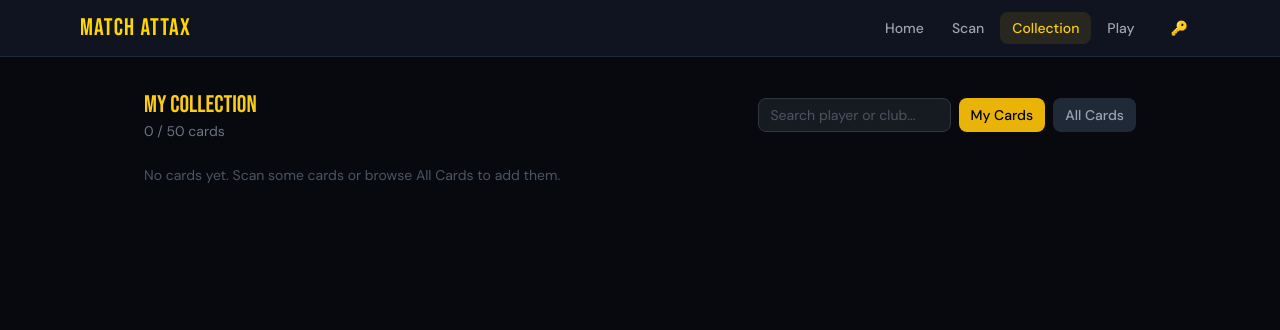
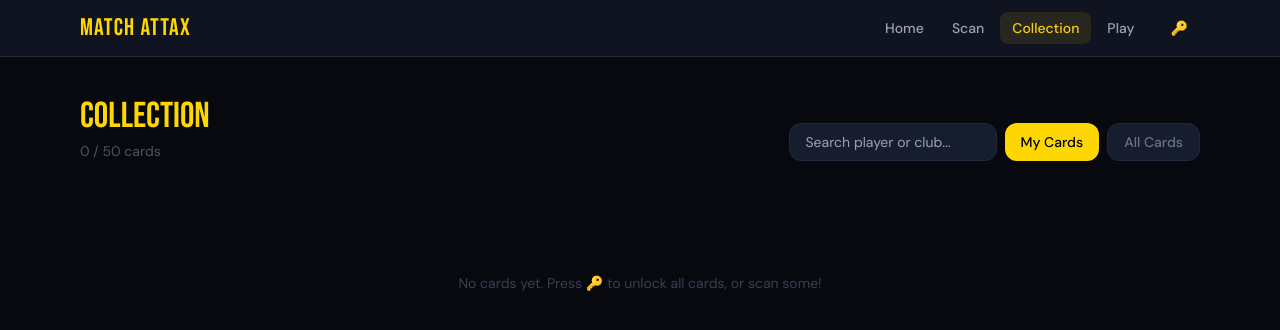
Before and after one commit to Rithikmahadev12/Match-Attax, a React (Vite) app in the folder client/: page /collection in a window 1280 px wide. Shown: the top 330 px of the page. Built offline with nearby package versions, Linux system fonts and the light colour scheme.

Commit message:
Update collection.jsx

```diff
--- a/client/src/pages/collection.jsx
+++ b/client/src/pages/collection.jsx
@@ -6,91 +6,71 @@ export default function Collection() {
   const { collection, addCard, removeCard } = useStore();
   const [allCards, setAllCards] = useState([]);
   const [search, setSearch] = useState('');
-  const [tab, setTab] = useState('mine'); // 'mine' | 'all'
+  const [tab, setTab] = useState('mine');
   const [loading, setLoading] = useState(false);
 
   useEffect(() => {
     if (tab === 'all' && allCards.length === 0) {
       setLoading(true);
-      fetch('/api/cards')
-        .then(r => r.json())
-        .then(data => { setAllCards(data); setLoading(false); });
+      fetch('/api/cards').then(r => r.json()).then(data => { setAllCards(data); setLoading(false); });
     }
   }, [tab]);
 
   const owned = new Set(collection.map(c => c.id));
-
   const filtered = (tab === 'mine' ? collection : allCards).filter(c =>
     c.name.toLowerCase().includes(search.toLowerCase()) ||
     c.club.toLowerCase().includes(search.toLowerCase())
   );
 
   return (
-    <div className="max-w-5xl mx-auto px-4 py-8">
-      <div className="flex flex-wrap items-center justify-between gap-4 mb-6">
+    <div className="max-w-6xl mx-auto px-4 py-10">
+      {/* Header */}
+      <div className="flex flex-wrap items-end justify-between gap-4 mb-8">
         <div>
-          <h1 className="font-display text-2xl text-yellow-400">My Collection</h1>
-          <p className="text-gray-500 text-sm">{collection.length} / 50 cards</p>
+          <h1 className="font-display text-4xl" style={{ color: 'var(--gold)' }}>COLLECTION</h1>
+          <p className="text-gray-600 text-sm mt-1">{collection.length} / 50 cards</p>
         </div>
-        <div className="flex gap-2">
+        <div className="flex gap-2 flex-wrap">
           <input
-            className="bg-[#161b22] border border-[#30363d] rounded-lg px-3 py-1.5 text-sm text-white placeholder-gray-600 focus:outline-none focus:border-yellow-500"
+            value={search} onChange={e => setSearch(e.target.value)}
             placeholder="Search player or club..."
-            value={search}
-            onChange={e => setSearch(e.target.value)}
+            className="px-4 py-2 rounded-xl text-sm text-white outline-none w-52"
+            style={{ background: 'var(--surface2)', border: '1px solid var(--border)' }}
           />
-          <button
-            onClick={() => { setTab('mine'); setSearch(''); }}
-            className={`px-3 py-1.5 rounded-lg text-sm font-medium transition ${tab === 'mine' ? 'bg-yellow-500 text-black' : 'bg-gray-800 text-gray-400'}`}
-          >
-            My Cards
-          </button>
-          <button
-            onClick={() => { setTab('all'); setSearch(''); }}
-            className={`px-3 py-1.5 rounded-lg text-sm font-medium transition ${tab === 'all' ? 'bg-yellow-500 text-black' : 'bg-gray-800 text-gray-400'}`}
-          >
-            All Cards
-          </button>
+          {['mine', 'all'].map(t => (
+            <button key={t} onClick={() => { setTab(t); setSearch(''); }}
+              className="px-4 py-2 rounded-xl text-sm font-medium transition"
+              style={tab === t
+                ? { background: 'var(--gold)', color: '#000' }
+                : { background: 'var(--surface2)', color: '#6b7280', border: '1px solid var(--border)' }}>
+              {t === 'mine' ? 'My Cards' : 'All Cards'}
+            </button>
+          ))}
         </div>
       </div>
 
-      {loading && <p className="text-gray-500 text-sm">Loading cards...</p>}
+      {loading && <p className="text-gray-600 text-sm">Loading...</p>}
 
       {filtered.length === 0 && !loading && (
-        <p className="text-gray-600 text-sm">
-          {tab === 'mine'
-            ? 'No cards yet. Scan some cards or browse All Cards to add them.'
-            : 'No results.'}
-        </p>
+        <div className="text-center py-20">
+          <p className="text-gray-700 text-sm">
+            {tab === 'mine' ? 'No cards yet. Press 🔑 to unlock all cards, or scan some!' : 'No results.'}
+          </p>
+        </div>
       )}
 
-      <div className="flex flex-wrap gap-4">
+      <div className="flex flex-wrap gap-5">
         {filtered.map(card => (
           <div key={card.id} className="flex flex-col items-center gap-2">
             <CardDisplay card={card} />
             {tab === 'all' ? (
-              owned.has(card.id) ? (
-                <button
-                  onClick={() => removeCard(card.id)}
-                  className="text-xs text-red-400 hover:text-red-300"
-                >
-                  Remove
-                </button>
-              ) : (
-                <button
-                  onClick={() => addCard(card)}
-                  className="px-4 py-1 bg-yellow-500 text-black text-xs font-bold rounded-lg hover:bg-yellow-400 transition"
-                >
-                  + Add
-                </button>
-              )
+              owned.has(card.id)
+                ? <button onClick={() => removeCard(card.id)} className="text-xs text-red-500 hover:text-red-400 transition">Remove</button>
+                : <button onClick={() => addCard(card)}
+                    className="px-4 py-1 rounded-lg text-xs font-bold text-black transition hover:scale-105"
+                    style={{ background: 'var(--gold)' }}>+ Add</button>
             ) : (
-              <button
-                onClick={() => removeCard(card.id)}
-                className="text-xs text-red-400 hover:text-red-300"
-              >
-                Remove
-              </button>
+              <button onClick={() => removeCard(card.id)} className="text-xs text-red-500 hover:text-red-400 transition">Remove</button>
             )}
           </div>
         ))}
```
